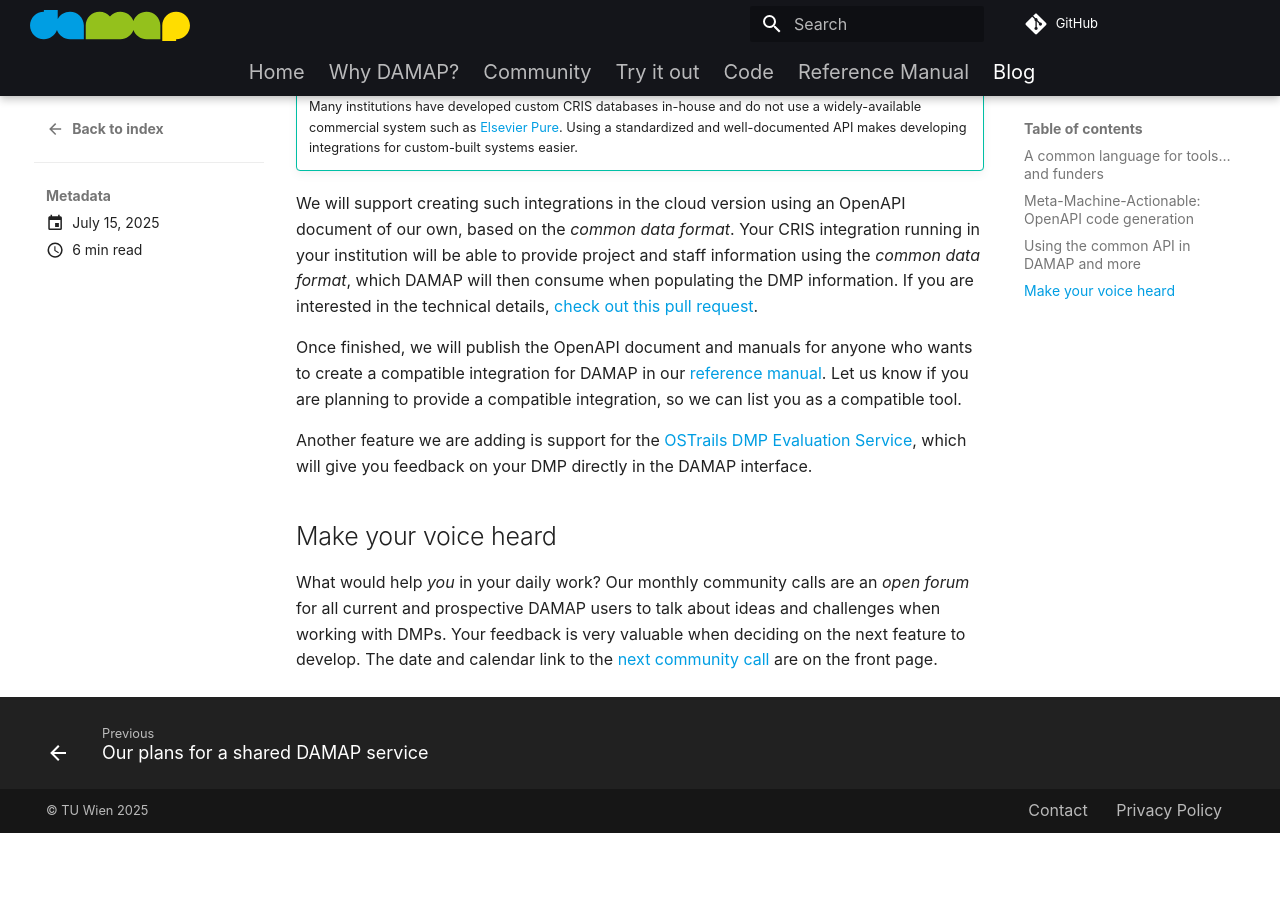
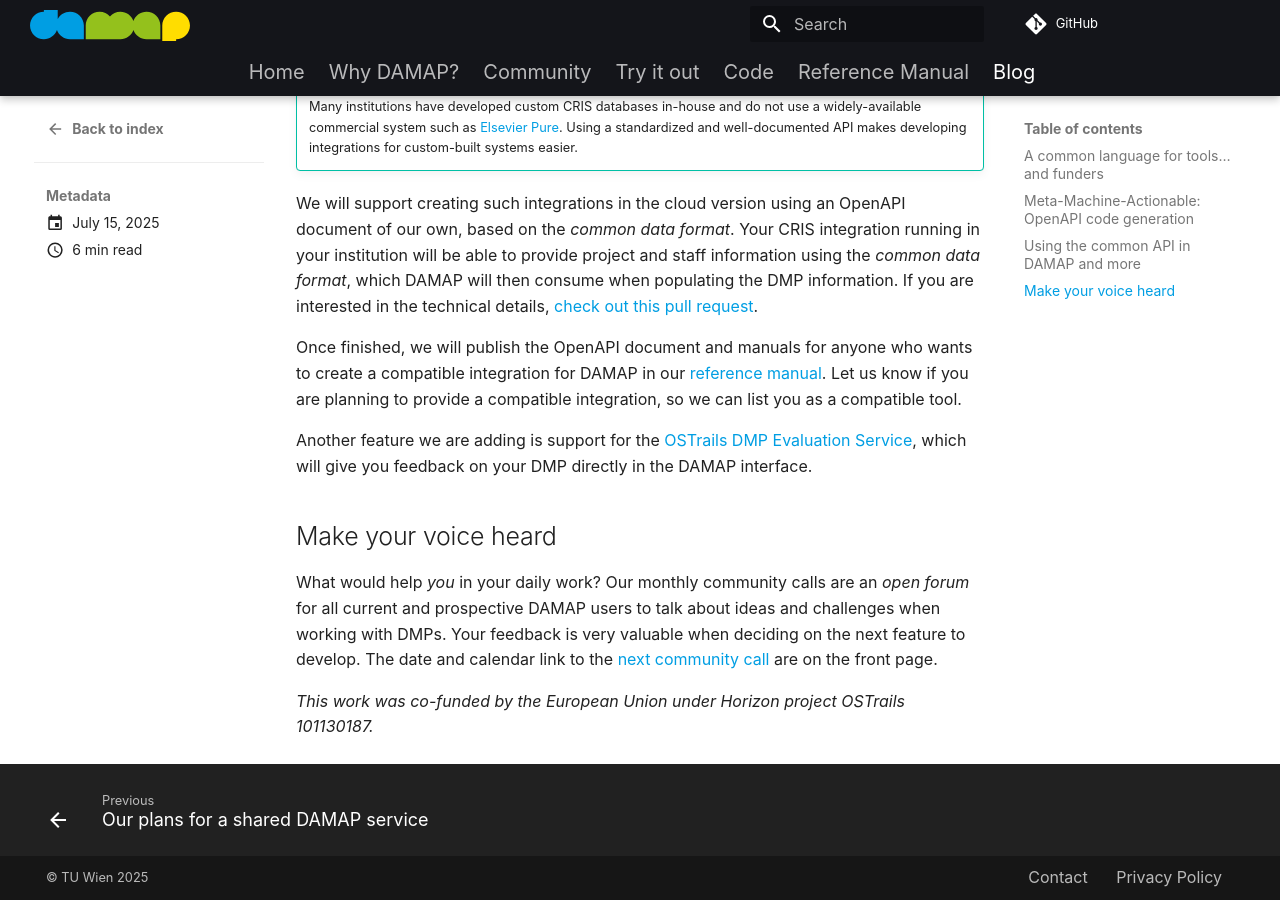
Before and after one commit to damap-org/damap-website, an MkDocs documentation site: the page built from docs/blog/posts/early-look-common-dmp-api.md, in a window 1280 px wide and 900 px high, scrolled down 2785 px. Built offline with MkDocs 1.6.1 and Material for MkDocs 9.7.7, drawn with Linux system fonts in a browser that asks for light colours; plug-ins that fetch from the network failed and are left out; before the commit the page ends 3618 px from its top, so only the background shows below that.

Commit message:
Funding info

```diff
--- a/docs/blog/posts/early-look-common-dmp-api.md
+++ b/docs/blog/posts/early-look-common-dmp-api.md
@@ -60,3 +60,5 @@ Another feature we are adding is support for the [OSTrails DMP Evaluation Servic
 ## Make your voice heard
 
 What would help *you* in your daily work? Our monthly community calls are an *open forum* for all current and prospective DAMAP users to talk about ideas and challenges when working with DMPs. Your feedback is very valuable when deciding on the next feature to develop. The date and calendar link to the [next community call](../../index.md) are on the front page.
+
+*This work was co-funded by the European Union under Horizon project OSTrails 101130187.*
```
